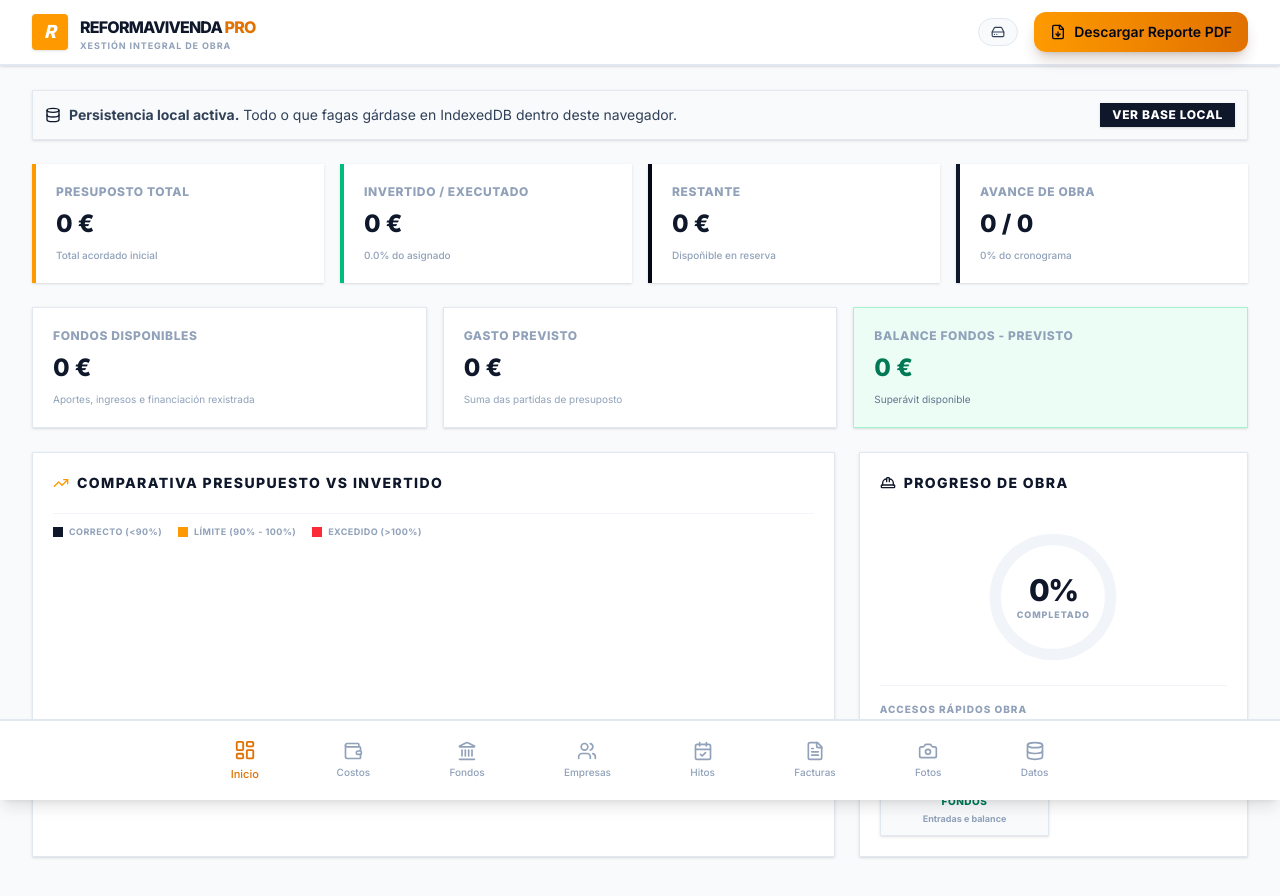
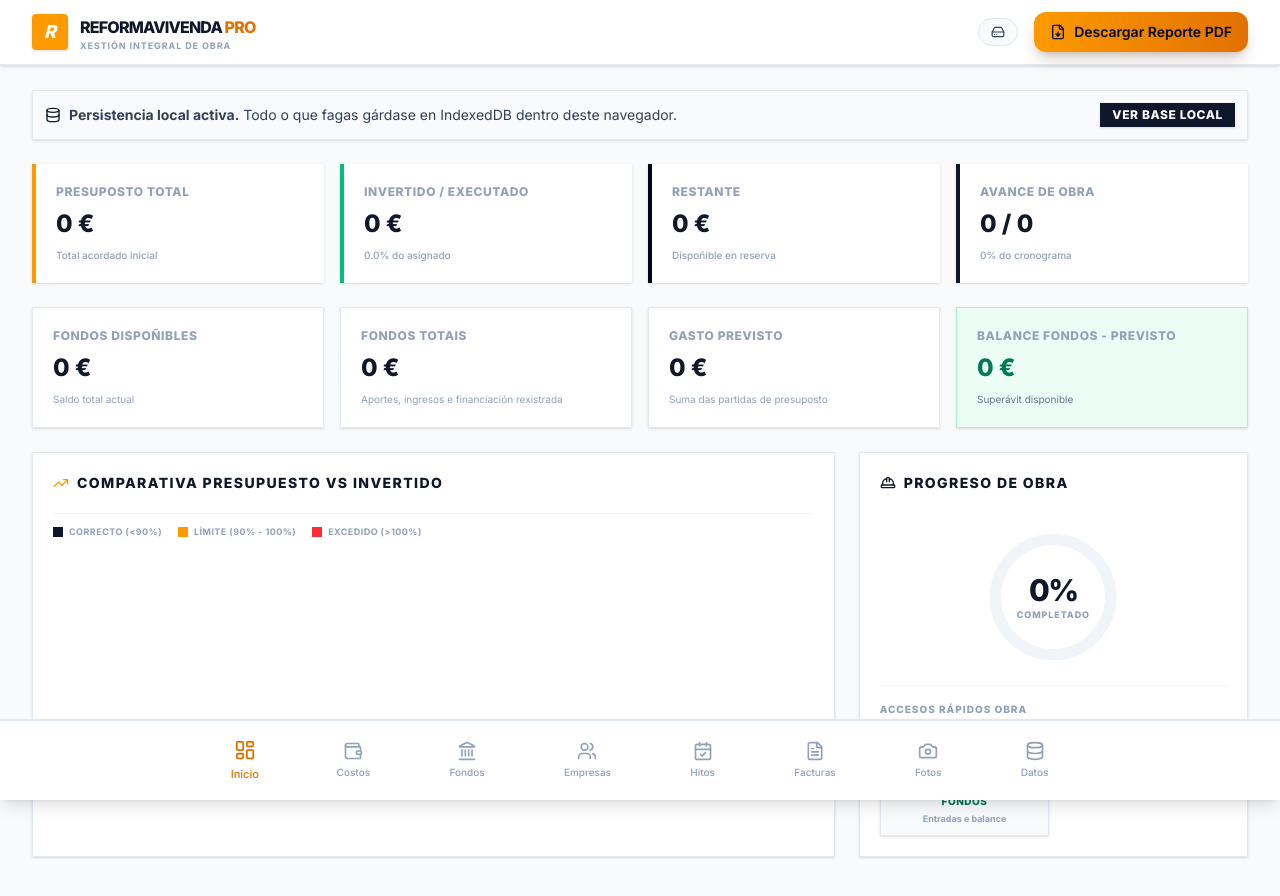
Before and after one commit to XoanCarreira/gestor-de-reforma-de-vivienda, a React (Vite) app: page / in a window 1280 px wide. Shown: the top 896 px of the page. Built offline with nearby package versions, Linux system fonts and the light colour scheme.

Commit message:
Engado no dashboard o kpi de saldo actual

```diff
--- a/src/components/Dashboard.tsx
+++ b/src/components/Dashboard.tsx
@@ -167,10 +167,16 @@ export default function Dashboard({
         </div>
       </div>
 
-      <div className="grid grid-cols-1 md:grid-cols-3 gap-4">
+      <div className="grid grid-cols-1 md:grid-cols-4 gap-4">
         <div className="p-5 bg-white border border-slate-200 shadow-sm rounded-none">
-          <p className="text-xs font-black text-slate-400 uppercase tracking-wider">Fondos disponibles</p>
+          <p className="text-xs font-black text-slate-400 uppercase tracking-wider">Fondos dispoñibles</p>
           <p className="text-2xl font-black text-slate-900 mt-2">{(totalFunds - totalSpent).toLocaleString('es-ES')} €</p>
+          <span className="text-[10px] text-slate-400 mt-2 block">Saldo total actual</span>
+        </div>
+
+        <div className="p-5 bg-white border border-slate-200 shadow-sm rounded-none">
+          <p className="text-xs font-black text-slate-400 uppercase tracking-wider">Fondos totais</p>
+          <p className="text-2xl font-black text-slate-900 mt-2">{totalFunds.toLocaleString('es-ES')} €</p>
           <span className="text-[10px] text-slate-400 mt-2 block">Aportes, ingresos e financiación rexistrada</span>
         </div>
 
```
